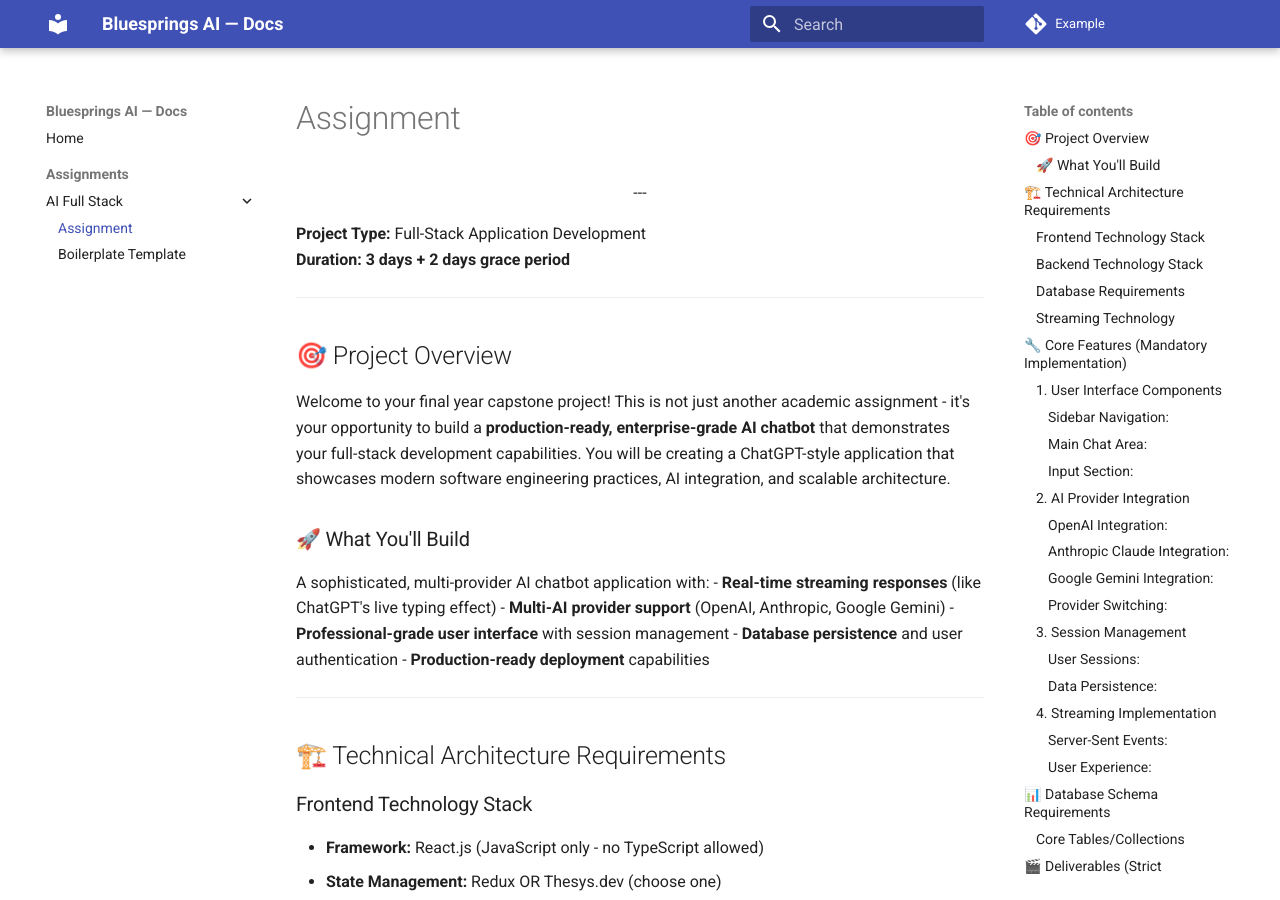
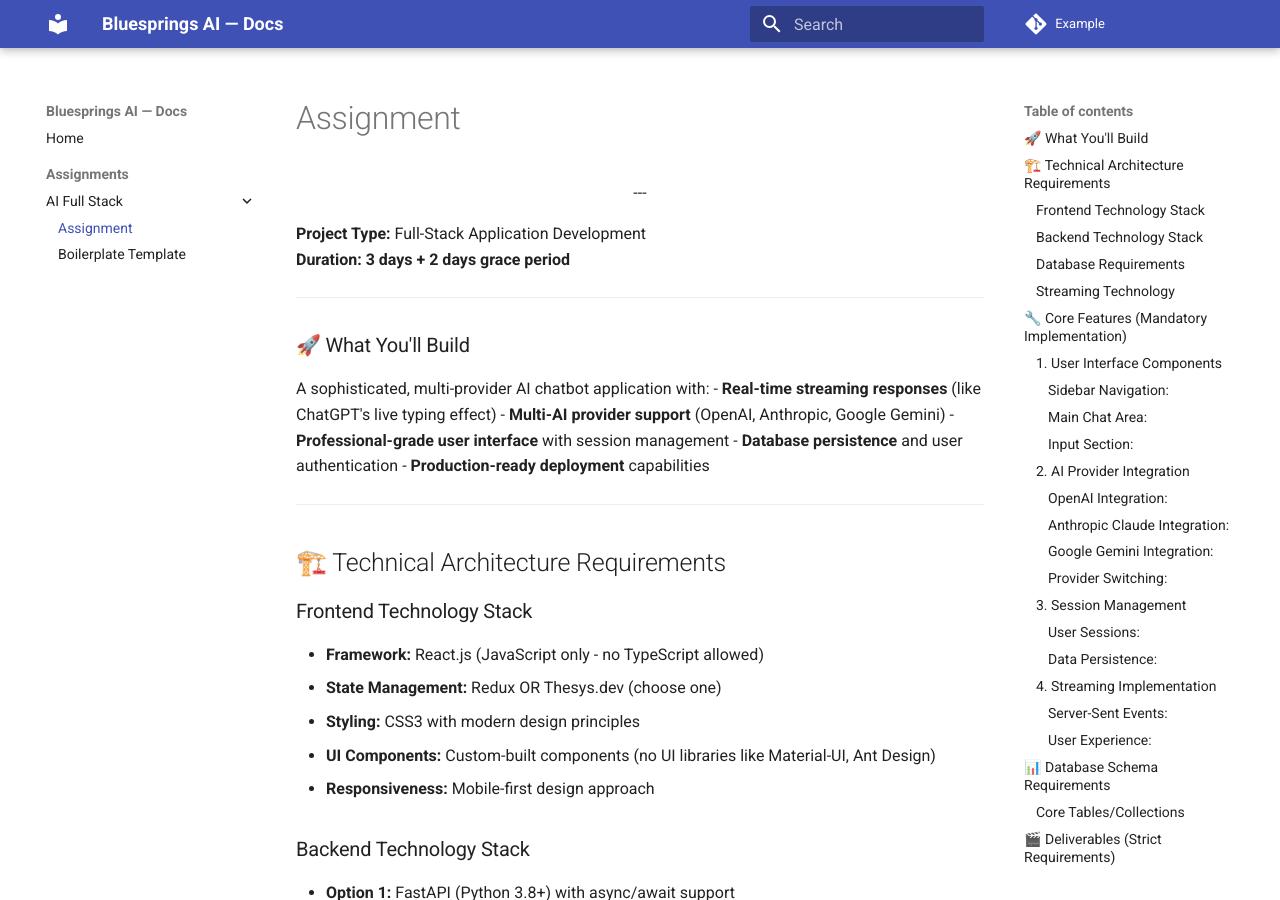
Before and after one commit to NSR9/BLUESPRINGS-AI-DOCS, an MkDocs documentation site: the page built from docs/Assignments/ai-full-stack/assignment.md, in a window 1280 px wide and 900 px high. Built offline with MkDocs 1.6.1 and Material for MkDocs 9.7.7, drawn with Linux system fonts in a browser that asks for light colours.

```diff
--- a/docs/Assignments/ai-full-stack/assignment.md
+++ b/docs/Assignments/ai-full-stack/assignment.md
@@ -11,13 +11,7 @@
 **Project Type:** Full-Stack Application Development
 **Duration:** **3 days + 2 days grace period**
 
-
 ---
-
-## 🎯 Project Overview
-
-Welcome to your final year capstone project! This is not just another academic assignment - it's your opportunity to build a **production-ready, enterprise-grade AI chatbot** that demonstrates your full-stack development capabilities. You will be creating a ChatGPT-style application that showcases modern software engineering practices, AI integration, and scalable architecture.
-
 ### 🚀 What You'll Build
 
 A sophisticated, multi-provider AI chatbot application with:
```
